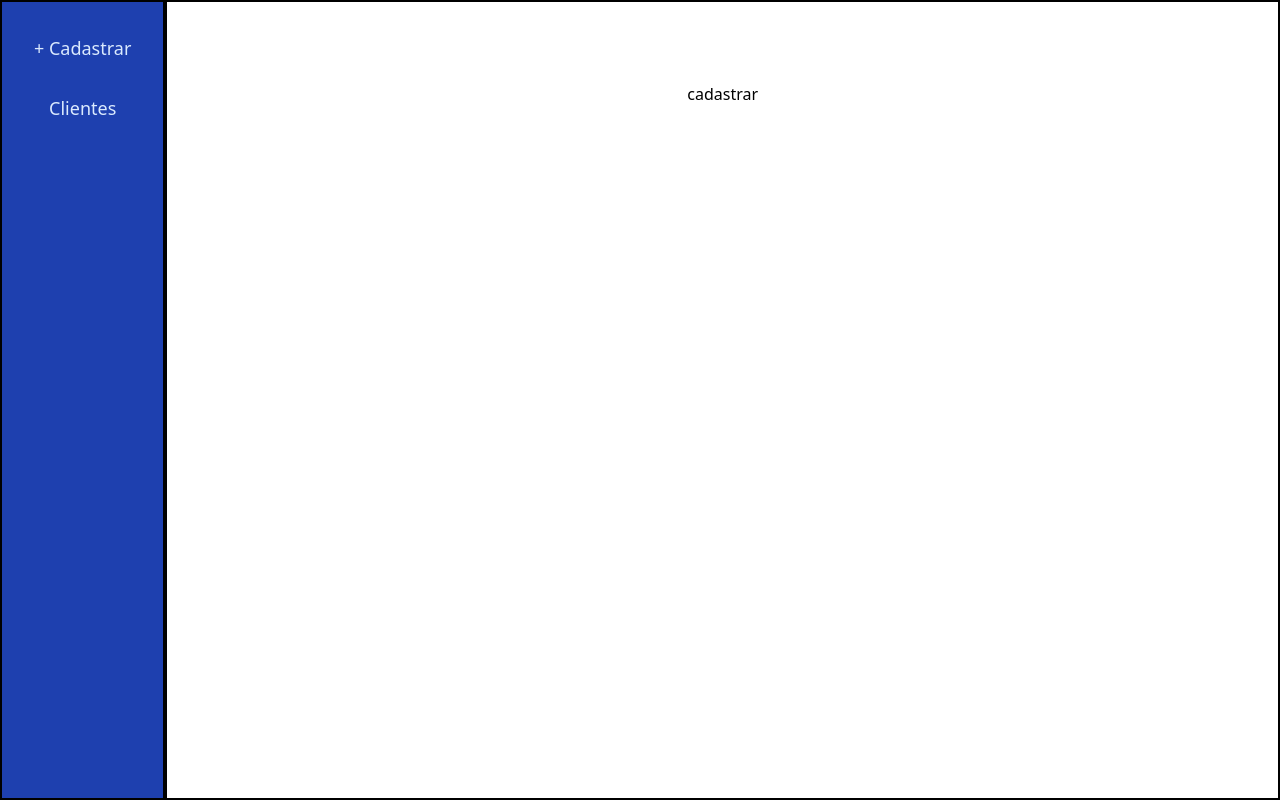
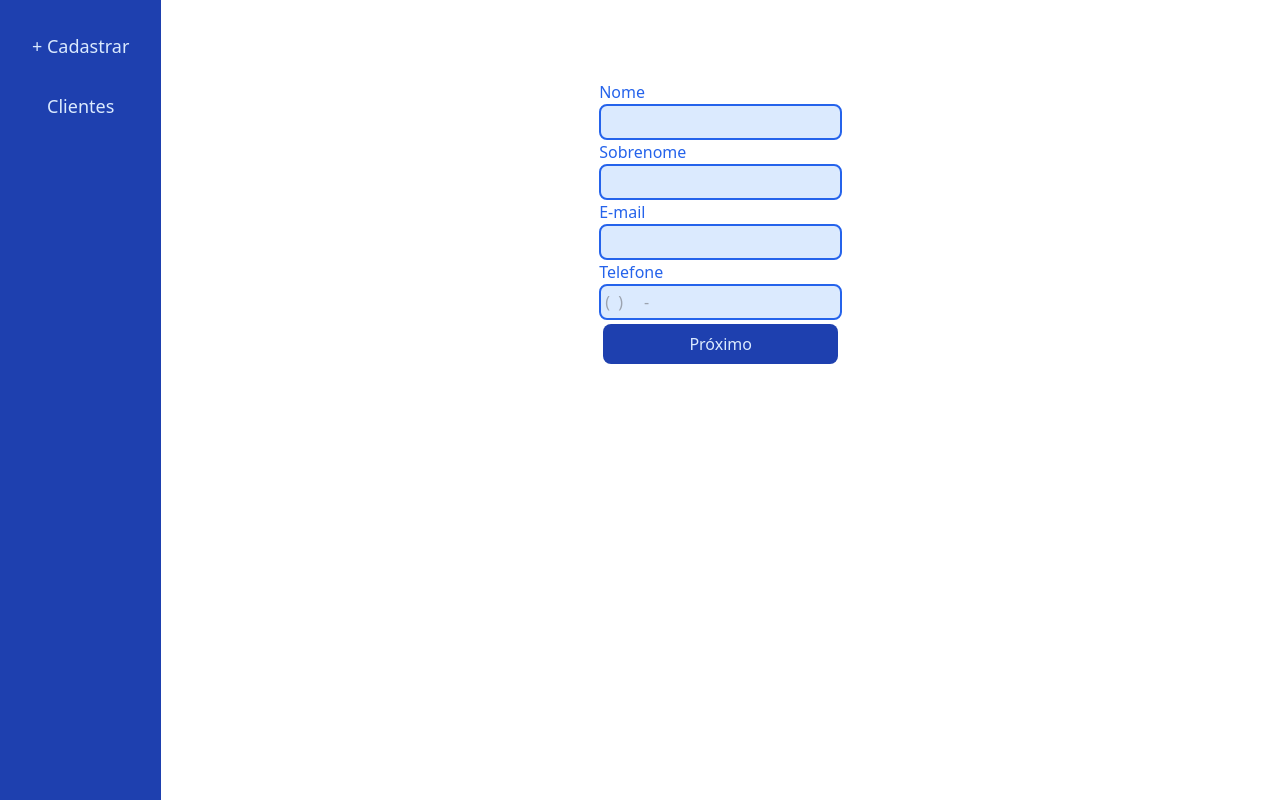
Before and after one commit to bruno-s-mendes/venturelabs, a React (Create React App) app in the folder client-app/: page / in a window 1280 px wide. Built offline with nearby package versions, Linux system fonts and the light colour scheme.

Commit message:
feat: criado addUser interface

```diff
--- a/client-app/src/App.js
+++ b/client-app/src/App.js
@@ -1,4 +1,5 @@
 import React from 'react';
+import AddUser from './components/AddUser';
 import Sidenav from './components/Sidenav';
 
 class App extends React.Component {
@@ -21,11 +22,14 @@ class App extends React.Component {
     console.log(page);
     return (
       <div className="relative min-h-screen flex">
-        <div className="bg-blue-800 text-blue-100 w-15 p-4 border-2 border-black">
+        <div className="bg-blue-800 text-blue-100 w-15 p-4">
         <Sidenav updtePage={this.updatePage}/>
         </div>
-        <div className="flex-1 flex justify-center p-20 border-2 border-black ">
-          {page}
+        <div className="flex-1 flex justify-center p-20">
+          {page === 'cadastrar'?
+          <AddUser />
+          :<p>listauser</p>
+          }
         </div>
       </div>
     );
--- /dev/null
+++ b/client-app/src/components/AddUser.js
@@ -0,0 +1,213 @@
+import React from 'react';
+
+class AddUser extends React.Component {
+  constructor() {
+    super();
+    this.state = {
+      formIndex: 1,
+      name: '',
+      lName: '',
+      email: '',
+      tel: '',
+      cep: '',
+      address1: '',
+      address2: '',
+      birthDate: '',
+      cpf: '',
+      income: '',
+    };
+    this.updatestate = this.updatestate.bind(this);
+    this.handleClick = this.handleClick.bind(this);
+  }
+
+  handleClick(event) {
+    event.preventDefault();
+    this.setState({
+      formIndex: event.target.value,
+    })
+  }
+
+  updatestate(event) {
+    const { name, value } = event.target;
+    this.setState({
+      [name]: value,
+    })
+  }
+
+  render() {
+    const { name, lName, email, tel, formIndex, cep, address1, address2 } = this.state;
+    switch (formIndex) {
+      case '2':
+        return (
+          <form className="flex flex-col" >
+            <label
+              className="text-blue-600"
+              htmlFor="cep"
+            >CEP</label>
+            <input
+              type="text"
+              name="cep"
+              className="bg-blue-100 border-2 border-blue-600 text-blue-600 rounded-lg p-1"
+              value={ cep }
+              onChange={ event => this.updatestate(event)}
+            />
+            <label
+              className="text-blue-600"
+              htmlFor="address1"
+            >Endereço 1</label>
+            <input
+              type="text"
+              name="address1"
+              className="bg-blue-100 border-2 border-blue-600 text-blue-600 rounded-lg p-1"
+              value={ address1 }
+              onChange={ event => this.updatestate(event)}
+            />
+            <label
+              className="text-blue-600"
+              htmlFor="address2"
+            >Endereço 2</label>
+            <input
+              type="text"
+              name="address2"
+              className="bg-blue-100 border-2 border-blue-600 text-blue-600 rounded-lg p-1"
+              value={ address2 }
+              onChange={ event => this.updatestate(event)}
+            />
+            <div className="flex flex-row">
+            <button
+              type="submit"
+              value="1"
+              className="bg-blue-800 text-blue-100 rounded-lg m-1 p-2 flex-1"
+              onClick={ event => this.handleClick(event)}
+            >
+            Anterior
+            </button>
+            <button
+              type="submit"
+              value="3"
+              className="bg-blue-800 text-blue-100 rounded-lg m-1 p-2 flex-1"
+              onClick={ event => this.handleClick(event)}
+            >
+            Próximo
+            </button>
+            </div>
+          </form>
+        );
+        case '3':
+          return (
+            <form className="flex flex-col" >
+              <label
+                className="text-blue-600"
+                htmlFor="cep"
+              >Data de Nascimento</label>
+              <input
+                type="date"
+                name="cep"
+                className="bg-blue-100 border-2 border-blue-600 text-blue-600 rounded-lg p-1"
+                value={ cep }
+                onChange={ event => this.updatestate(event)}
+              />
+              <label
+                className="text-blue-600"
+                htmlFor="address1"
+              >CPF</label>
+              <input
+                type="text"
+                name="address1"
+                className="bg-blue-100 border-2 border-blue-600 text-blue-600 rounded-lg p-1"
+                value={ address1 }
+                onChange={ event => this.updatestate(event)}
+              />
+              <label
+                className="text-blue-600"
+                htmlFor="address2"
+              >Renda mensal</label>
+              <input
+                type="text"
+                name="address2"
+                className="bg-blue-100 border-2 border-blue-600 text-blue-600 rounded-lg p-1"
+                value={ address2 }
+                onChange={ event => this.updatestate(event)}
+              />
+              <div className="flex flex-row">
+              <button
+                type="submit"
+                value="2"
+                className="bg-blue-800 text-blue-100 rounded-lg m-1 p-2 flex-1"
+                onClick={ event => this.handleClick(event)}
+              >
+              Anterior
+              </button>
+              <button
+                type="submit"
+                className="bg-blue-800 text-blue-100 rounded-lg m-1 p-2 flex-1"
+                onClick={ event => this.handleClick(event)}
+              >
+              Salvar
+              </button>
+              </div>
+            </form>
+          );
+      default:
+        return (
+          <form className="flex flex-col" >
+            <label
+              className="text-blue-600"
+              htmlFor="name"
+            >Nome</label>
+            <input
+              type="text"
+              name="name"
+              className="bg-blue-100 border-2 border-blue-600 text-blue-600 rounded-lg p-1"
+              value={ name }
+              onChange={ event => this.updatestate(event)}
+            />
+            <label
+              className="text-blue-600"
+              htmlFor="lName"
+            >Sobrenome</label>
+            <input
+              type="text"
+              name="lName"
+              className="bg-blue-100 border-2 border-blue-600 text-blue-600 rounded-lg p-1"
+              value={ lName }
+              onChange={ event => this.updatestate(event)}
+            />
+            <label
+              className="text-blue-600"
+              htmlFor="email"
+            >E-mail</label>
+            <input
+              type="text"
+              name="email"
+              className="bg-blue-100 border-2 border-blue-600 text-blue-600 rounded-lg p-1"
+              value={ email }
+              onChange={ event => this.updatestate(event)}
+            />
+            <label
+              className="text-blue-600"
+              htmlFor="tel"
+            >Telefone</label>
+            <input
+              type="text"
+              name="tel"
+              placeholder="(  )     -    "
+              className="bg-blue-100 border-2 border-blue-600 text-blue-600 rounded-lg p-1"
+              value={ tel }
+              onChange={ event => this.updatestate(event)}
+            />
+            <button
+              type="submit"
+              value="2"
+              className="bg-blue-800 text-blue-100 rounded-lg m-1 p-2"
+              onClick={ event => this.handleClick(event)}
+            >
+            Próximo
+            </button>
+          </form>
+        );
+    }
+  }
+}
+
+export default AddUser;
--- a/client-app/src/components/Sidenav.js
+++ b/client-app/src/components/Sidenav.js
@@ -1,10 +1,6 @@
 import React from 'react';
 
 class Sidenav extends React.Component {
-  // constructor(props) {
-  //   super(props);
-  // }
-
   render() {
     const { updtePage } = this.props;
     return (
```
